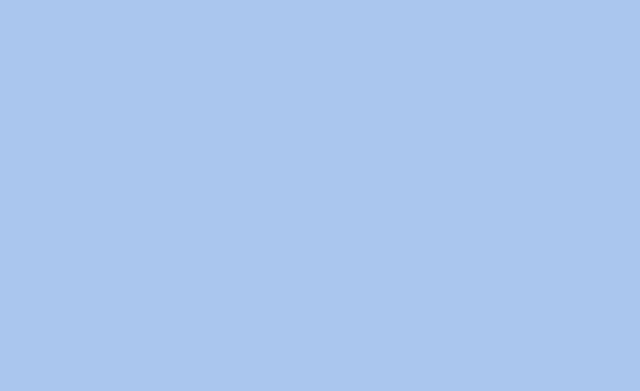
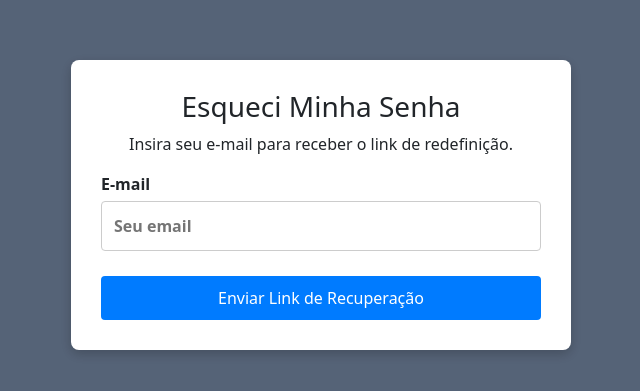
Before and after one commit to PabloMMana/AGPersonalizadosFront, a React (Create React App) app: page /esquecisenha in a window 1280 px wide. Before the commit this address had no page. Shown: the part 195-586 px from the top of the page, without its empty margins (319-959 px from the left). Built offline with nearby package versions, Linux system fonts and the light colour scheme.

Commit message:
ajuste modal de esqueci a senha

```diff
--- a/src/App.css
+++ b/src/App.css
@@ -62,7 +62,7 @@
     border-radius: 8px;
     box-shadow: 0 4px 12px rgba(0, 0, 0, 0.2);
     width: 100%;
-    max-width: 400px; /* Largura máxima do modal */
+    max-width: 500px; /* Largura máxima do modal */
     text-align: center;
 }
 
@@ -78,9 +78,20 @@
     font-weight: bold;
 }
 
+.modal-content input[type="email"] {
+    /* Garante que o input preencha 100% da largura do seu contêiner pai (.form-group) */
+    width: 100%;
+    padding: 12px;
+    box-sizing: border-box;
+    border: 1px solid #ccc;
+    border-radius: 4px;
+    font-weight: bold;
+    font-size:18
+}
+
 .modal-content input[type="password"] {
     width: 100%;
-    padding: 10px;
+    padding: 12px;
     box-sizing: border-box; /* Inclui padding e borda na largura total */
     border: 1px solid #ccc;
     border-radius: 4px;
--- a/src/App.js
+++ b/src/App.js
@@ -24,7 +24,7 @@ function App() {
     <Router>
       <Routes>
         <Route path="/login" element={<Login />} />
-        <Route path="/esqueci-senha" element={<ForgotPassword />} />
+        <Route path="/esquecisenha" element={<ForgotPassword />} />
         <Route path="/novo-usuario" element={<h1>Novo Usuário</h1>} />
         <Route path="/reset-password" element={<ResetPassword />} />
 
--- a/src/components/ForgotPassword.js
+++ b/src/components/ForgotPassword.js
@@ -28,22 +28,41 @@ const ForgotPassword = () => {
     };
 
    return (
-        <div className="card">
+        // Modal Backdrop: Ocupa toda a tela e escurece o fundo
+        <div className="modal-backdrop">
+
+            {/* Modal Content: O contêiner centralizado */}
+            <div className="modal-content">
+
                 <h3>Esqueci Minha Senha</h3>
                 <p>Insira seu e-mail para receber o link de redefinição.</p>
+
                 <form onSubmit={handleSubmit}>
+
+                    {/* Campo E-mail */}
+                    <div className="form-group">
+                        <label htmlFor="emailInput">E-mail</label>
                         <input
+                            id="emailInput"
                             type="email"
                             placeholder="Seu email"
                             value={email}
                             onChange={(e) => setEmail(e.target.value)}
                             required
                         />
-                <button type="submit" disabled={isLoading}>
-                    {isLoading ? 'Enviando...' : 'Enviar Link'}
+                    </div>
+
+                    {/* Botão de Enviar Link */}
+                    <button type="submit" disabled={isLoading} className="btn-primary">
+                        {isLoading ? 'Enviando...' : 'Enviar Link de Recuperação'}
                     </button>
+
                 </form>
+
+                {/* Exibição de Mensagens (ajustado para usar as classes do modal) */}
                 {message && <p className="success-message">{message}</p>}
+
+            </div>
         </div>
     );
 };
```
Lines whose indentation alone changed are shown as unchanged.
